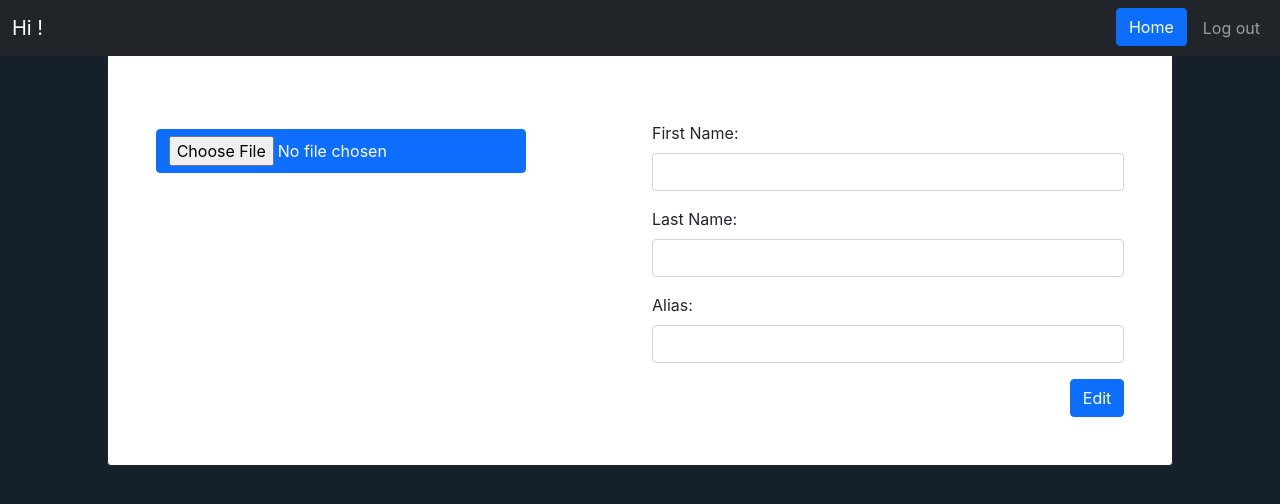
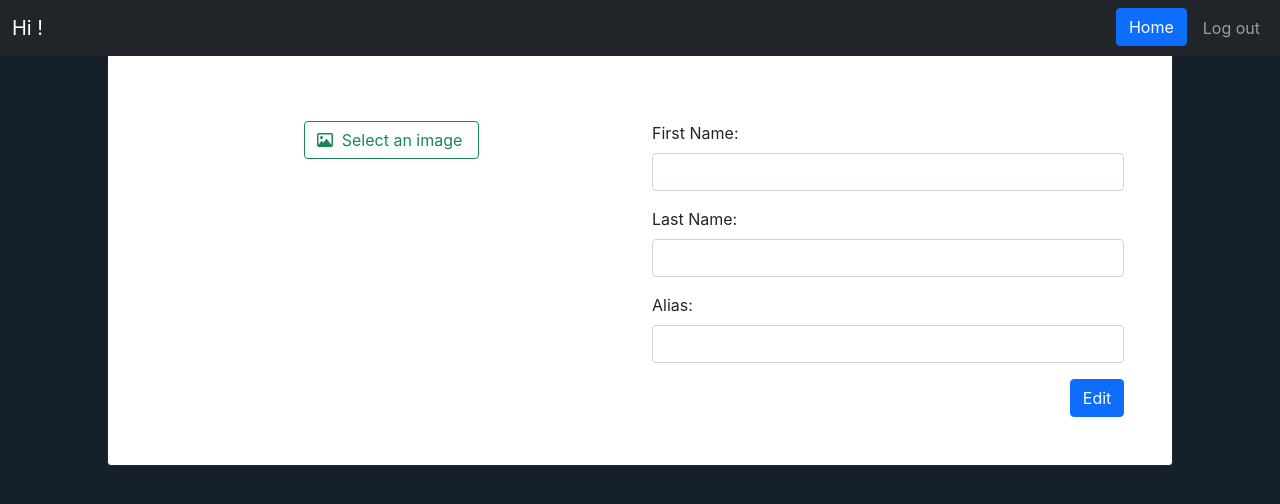
Before and after one commit to fatimaTalavera/dev_ideas, a React (Create React App) app in the folder client/: page /user/edit in a window 1280 px wide. Shown: the top 504 px of the page. Built offline with nearby package versions, Linux system fonts and the light colour scheme; no server answers.

Commit message:
I added some changes to the buttons to select images

```diff
--- a/client/public/index.html
+++ b/client/public/index.html
@@ -26,7 +26,7 @@
     -->
     <link rel="stylesheet" href="https://cdn.jsdelivr.net/npm/bootstrap@5.1.3/dist/css/bootstrap.min.css" integrity="sha384-1BmE4kWBq78iYhFldvKuhfTAU6auU8tT94WrHftjDbrCEXSU1oBoqyl2QvZ6jIW3" crossorigin="anonymous">
     <script src="https://cdn.jsdelivr.net/npm/bootstrap@5.0.2/dist/js/bootstrap.bundle.min.js" integrity="sha384-MrcW6ZMFYlzcLA8Nl+NtUVF0sA7MsXsP1UyJoMp4YLEuNSfAP+JcXn/tWtIaxVXM" crossorigin="anonymous"></script>
-    <title>React App</title>
+    <title>Dev Ideas</title>
   </head>
   <body>
     <noscript>You need to enable JavaScript to run this app.</noscript>
--- a/client/src/components/form.js
+++ b/client/src/components/form.js
@@ -1,6 +1,8 @@
 import { useReducer, useEffect, useState } from 'react';
 import { useParams } from 'react-router-dom'
 import axios from 'axios'
+import { FontAwesomeIcon } from '@fortawesome/react-fontawesome'
+import { faImage } from '@fortawesome/free-regular-svg-icons'
 
 const initialState = {
     description: {
@@ -88,9 +90,13 @@ const Form = (props) => {
                 </div>
                 <button type='submit' className='btn btn-primary'>{buttonTitle}</button>
             </div>
-            {seletedFile !== null &&  <img src={seletedFile} alt ="image idea" className="img-fluid mx-3" />}
-            <div className="form-group">
-                <input type="file" className="form-control-file mt-2 mb-4" id="image" onChange={onFileChange}/>
+            {seletedFile !== null &&  <img src={seletedFile} alt ="image idea" className="img-fluid" />}
+            <div>
+                <label htmlFor="formId" className='btn btn-outline-success mt-3'>
+                <input name="" type="file" id="formId" onChange={onFileChange} hidden />
+                    <FontAwesomeIcon icon={faImage} />
+                    <span className= 'mx-1'> Select an image</span>
+                </label>
             </div>
         </form>
     )
--- a/client/src/views/UserEdit.js
+++ b/client/src/views/UserEdit.js
@@ -2,6 +2,8 @@ import {useEffect, useState} from 'react'
 import axios from 'axios'
 import {redirect, useNavigate} from 'react-router-dom'
 import Navbar from '../components/navbar'
+import { FontAwesomeIcon } from '@fortawesome/react-fontawesome'
+import { faImage } from '@fortawesome/free-regular-svg-icons'
 
 const UserEdit = () => {
 
@@ -60,10 +62,14 @@ const UserEdit = () => {
       <div className='col-12 col-md-10 offset-md-1 card bg-white border-1 border-dark text-dark px-5 py-5'>
         <h1 className='text-center'>{alias}</h1>
         <form className='row' onSubmit={submitHandler}>
-          <div className='col-md-6'>
+          <div className='text-center col-md-6'>
             {seletedFile !== null &&  <img src={seletedFile} alt ="image idea" className="img-fluid mx-3" />}
-            <div className="form-group">
-                <input type="file" className="form-control-file btn btn-primary mt-3 mt-4" id="image" onChange={onFileChange}/>
+            <div>
+                <label htmlFor="formId" className='btn btn-outline-success mt-3'>
+                <input name="" type="file" id="formId" onChange={onFileChange} hidden />
+                    <FontAwesomeIcon icon={faImage} />
+                    <span className= 'mx-1'> Select an image</span>
+                </label>
             </div>
           </div>
           <div className='col-md-6'>
```
Also changed, not shown: 2 other files (tests, documents, lock files or other folders).
